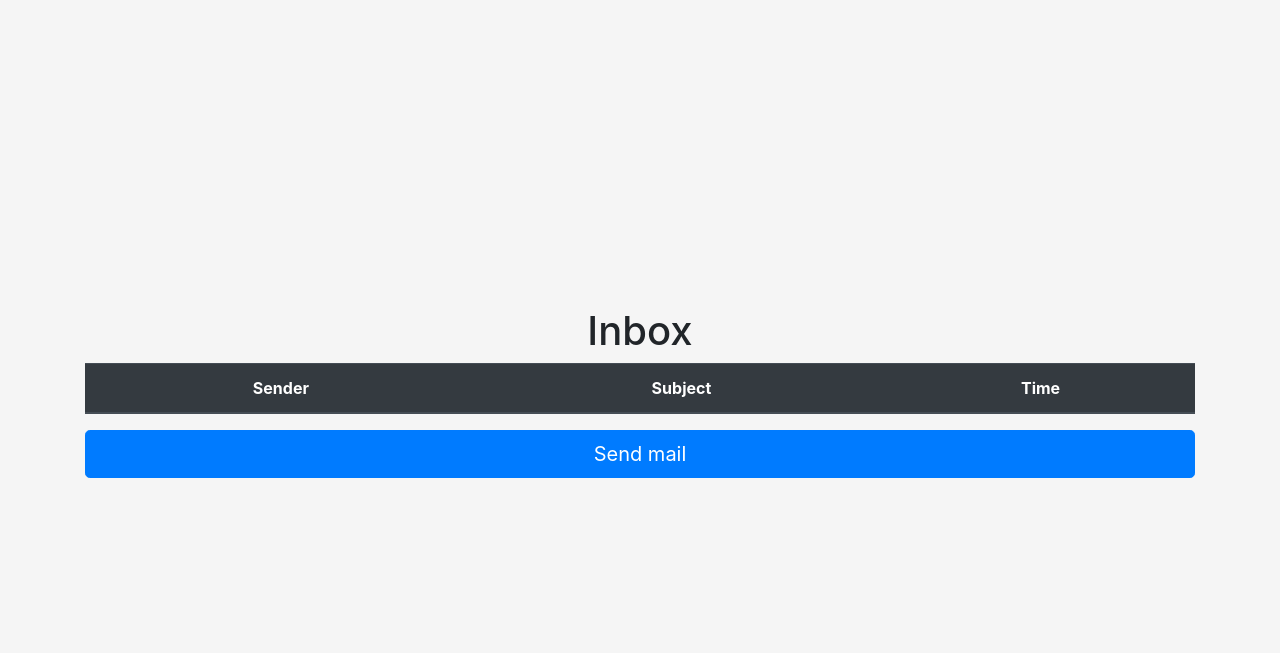
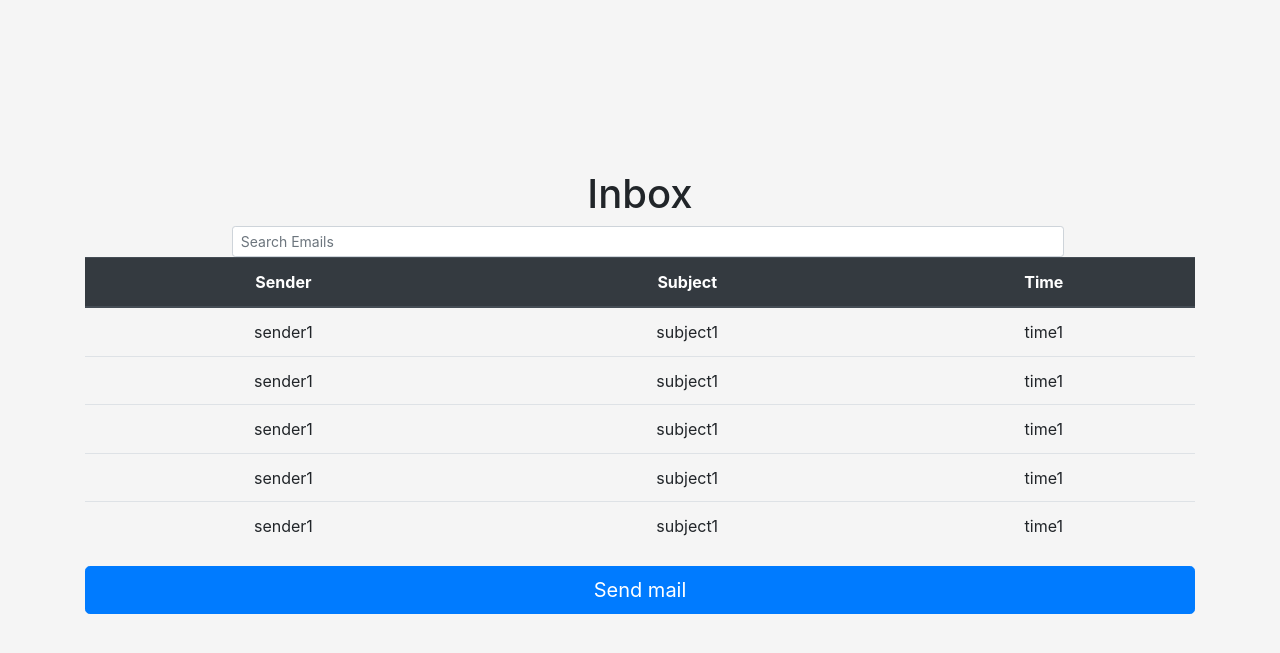
Before and after one commit to Intro-to-SE-Lab-Fall-20/Group-2, a Flask app: template WebApp/templates/inbox.html in a window 1280 px wide. Shown: the top 653 px of the page. Run offline with Flask 2, Linux system fonts and the light colour scheme; the template is opened without the code that fills it, so the values that code supplies are empty; some libraries are stand-ins or nearby versions.

Commit message:
Added a search bar

```diff
--- a/WebApp/templates/inbox.html
+++ b/WebApp/templates/inbox.html
@@ -10,7 +10,12 @@
 </head>
 <body class="text-center">
 <div class="container">
-<h1>Inbox</h1><table class="table">
+<h1>Inbox</h1>
+<form class="form-inline d-flex justify-content-center md-form form-sm mt-0">
+<i class="fas fa-search" aria-hidden="true"></i>
+<input class="form-control form-control-sm ml-3 w-75" type="text" placeholder="Search Emails" aria-label="Search">
+</form>
+<table class="table">
 <thead class="thead-dark">
 <tr>
 <th scope="col">Sender</th>
@@ -19,6 +24,31 @@
 </tr>
 </thead>
 <tbody>
+<tr>
+<td>sender1</td>
+<td>subject1</td>
+<td>time1</td>
+<tr>
+<tr>
+<td>sender1</td>
+<td>subject1</td>
+<td>time1</td>
+<tr>
+<tr>
+<td>sender1</td>
+<td>subject1</td>
+<td>time1</td>
+<tr>
+<tr>
+<td>sender1</td>
+<td>subject1</td>
+<td>time1</td>
+<tr>
+<tr>
+<td>sender1</td>
+<td>subject1</td>
+<td>time1</td>
+<tr>
 </tr>
 </tbody>
 </table>
```
